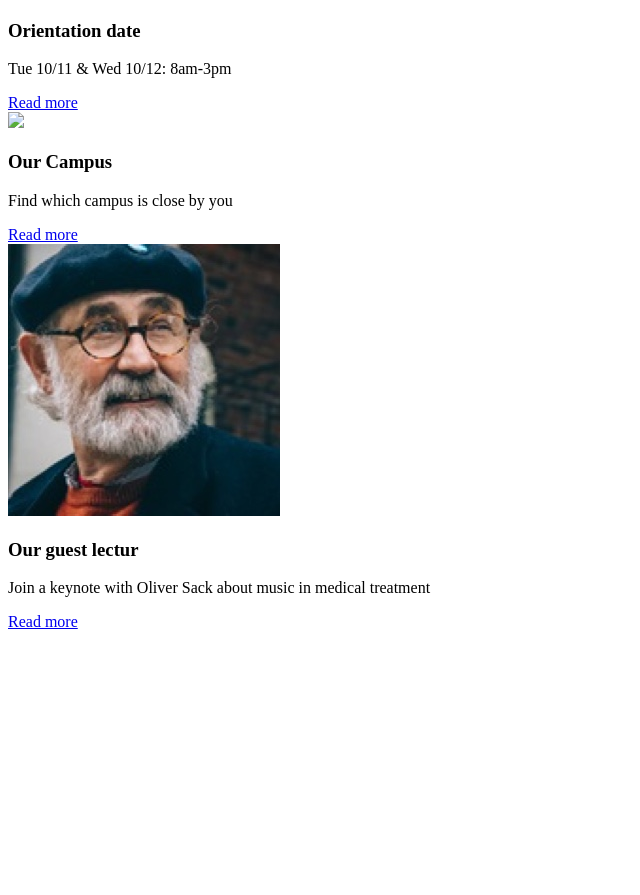
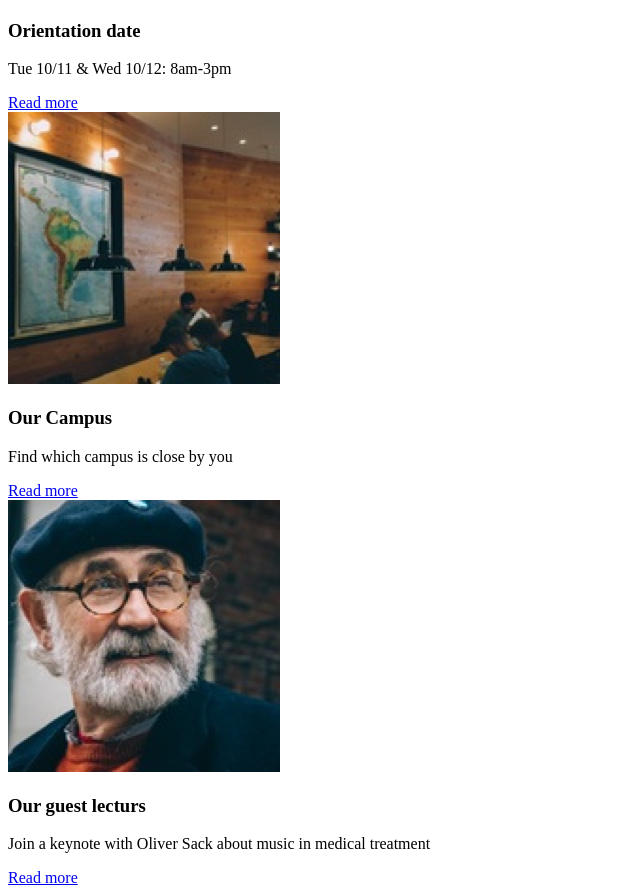
Before and after one commit to Himiwa/ColmarAcademy, a plain HTML site: page index.html in a window 1280 px wide. Shown: the part 2117-3012 px from the top of the page, without its empty margins (0-640 px from the left). Before the commit the page ends 2756 px from the top, so only its background shows below. Drawn offline with Linux system fonts and the light colour scheme.

Commit message:
correct intro page html done

```diff
--- a/index.html
+++ b/index.html
@@ -47,7 +47,7 @@
           </div>
         </div>
         <div class="info-square">
-          <img class="image-container" src="./resources/images/information-campusjpg" />
+          <img class="image-container" src="./resources/images/information-campus.jpg" />
           <div class="info-square-text">
             <h3>Our Campus</h3>
             <p>Find which campus is close by you</p>
@@ -57,14 +57,14 @@
         <div class="info-square">
           <img class="image-container" src="./resources/images/information-guest-lecture.jpg" />
           <div class="info-square-text">
-            <h3>Our guest lectur</h3>
+            <h3>Our guest lecturs</h3>
             <p>Join a keynote with Oliver Sack about music in medical treatment</p>
             <a href="#">Read more</a>
           </div>
         </div>
       </div>
     </div>
-
+    <!-- Course Menu-->
 
   </body>
 </html>
```
